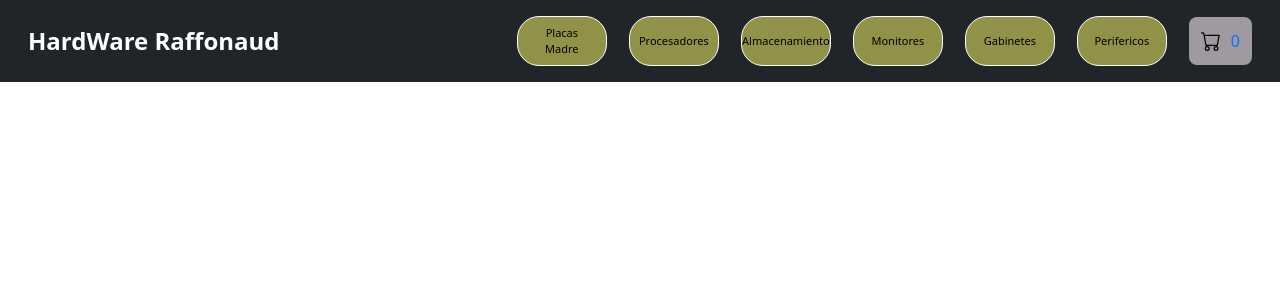
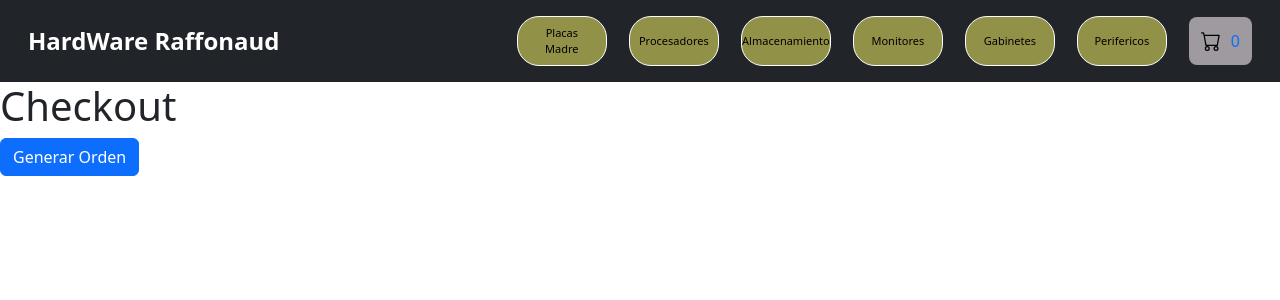
Before and after one commit to NicolasRaffonaudDev/Curso-React-NicolasRaffonaud-Comision-57790, a React (Vite) app in the folder Ecommerce/: page /checkout in a window 1280 px wide. Shown: the top 300 px of the page. Built offline with nearby package versions, Linux system fonts and the light colour scheme.

Commit message:
corrigiendo y aplicando ultimos detalles

```diff
--- a/Ecommerce/src/App.jsx
+++ b/Ecommerce/src/App.jsx
@@ -4,6 +4,8 @@ import ItemListContainer from "./components/ItemListContainer/ItemListContainer"
 import {BrowserRouter, Routes, Route} from 'react-router-dom'
 import ItemDetailContainer from "./components/ItemDetailContainer/ItemDetailContainer"
 import { CartProvider } from "./Context/CartContext"
+import Cart from "./components/Cart/Cart"
+import Checkout from "./components/Checkout/Checkout"
 //import Memorize from "./Memo/Memorize"
 
 function App() {
@@ -22,6 +24,12 @@ function App() {
             <Route path="/" element={<ItemListContainer greetings="Bienvenido a la Guarida del HardWare."/>} />
             <Route path="/category/:category" element={<ItemListContainer />} />
             <Route path="/detail/:id" element={<ItemDetailContainer />} />
+
+            <Route path="/cart" element={<Cart />}/>
+
+            <Route path="/checkout" element={<Checkout />}/>
+
+            <Route path="*" element={<h1>: (  404 Not found</h1>}/>
           </Routes>
         </CartProvider>
       </BrowserRouter>
--- /dev/null
+++ b/Ecommerce/src/components/Cart/Cart.jsx
@@ -0,0 +1,28 @@
+import { useCart } from "../../Hooks/useCart"
+import CartItem from "../CartItem/CartItem";
+import { Link } from "react-router-dom"
+
+const Cart = () => {
+    const {cart, getTotal, totalQuantity } = useCart();
+    const total = getTotal()
+
+    if(totalQuantity === 0){
+        return <h1>No hay items en el carrito</h1>
+    }
+  return (
+    <div>
+        {cart.map((item) =>(
+            <CartItem key={item.id} {...item}/>
+        ))}
+        <h3>Total: $ {total}</h3>
+        <div>
+            <button className="btn btn-primary">Limpiar Carrito</button>
+        </div>
+        <div>
+            <Link to="/checkout" className="btn btn-primary">Checkout</Link>
+        </div>
+    </div>
+  )
+}
+
+export default Cart
--- /dev/null
+++ b/Ecommerce/src/components/CartItem/CartItem.jsx
@@ -0,0 +1,19 @@
+
+
+const CartItem = ({name, quantity, price}) => {
+  return (
+    <article>
+        <header>
+            <h2>
+                {name}
+            </h2>
+        </header>
+        <section>
+            <p>Cantidad: {quantity}</p>
+            <p>Precio x unidad: ${price}</p>
+        </section>
+    </article>
+  )
+}
+
+export default CartItem
--- /dev/null
+++ b/Ecommerce/src/components/Checkout/Checkout.jsx
@@ -0,0 +1,90 @@
+import { useState } from "react"
+import { useCart } from "../../Hooks/useCart";
+import { addDoc, collection, documentId, getDocs, query, where, writeBatch } from "firebase/firestore";
+import { db } from "../../services/firebase";
+
+
+const Checkout = () => {
+    const [loading, setLoading] = useState(false);
+    const [orderCreated, setOrderCreated] = useState(false);
+
+    const {cart, totalQuantity, getTotal} = useCart()
+    const total = getTotal()
+    const createOrder = async () => {
+        setLoading(true)
+        try {
+            const objOrder = {
+                buyer: {
+                    firstName: "Nicolas",
+                    lastName: "Raffonaud",
+                    phone: "1126252321",
+                    addres: "Toay 5752"
+                },
+                items: cart,
+                totalQuantity,
+                total,
+                date: new Date()
+            }
+
+            const ids = cart.map((item) => item.id)
+
+            const productRef = collection(db, "products")
+
+            const productsAddedFromFirestore = await getDocs(
+                query(productRef, where(documentId(), "in", ids)))
+                const {docs} = productsAddedFromFirestore;
+
+                //const outOfStock = []
+
+                const batch = writeBatch(db)
+
+                docs.forEach(()=>{
+                    const dataDoc = doc.data()
+                    const stockDB = dataDoc.stock
+
+                    const productAddedToCart = cart.find((prod) => prod.id === doc.id)
+                    const productQuantity = productAddedToCart?.quantity
+
+                    if(stockDB >= productQuantity) {
+                        batch.update(doc.ref, {stock: stockDB - productQuantity})
+                    }else {
+                        outOfStock.push({id: doc.id, ...dataDoc})
+                    }
+                })
+
+                if(outOfStock.length === 0) {
+                    await batch.commit()
+
+                    const orderRef = collection(db, "orders")
+                    const orderAdded = await addDoc(orderRef, objOrder);
+
+                    setOrderCreated(true)
+                }else {}
+
+        }catch(error){
+            console.log("asd")
+        }finally{
+            setLoading(false)
+        }
+
+        if(loading){
+            return <h1>Se esta generando la ordern</h1>
+        }
+
+        if(orderCreated){
+            return <h1>La orden fue creada correctamente</h1>
+        }
+    }
+  return (
+    <>
+        <h1>
+            Checkout
+        </h1>
+        <button className="btn btn-primary" onClick={createOrder}>
+            Generar Orden
+        </button>
+    </>
+  )
+}
+
+export default Checkout
--- a/Ecommerce/src/context/CartContext.jsx
+++ b/Ecommerce/src/context/CartContext.jsx
@@ -26,9 +26,17 @@ export const CartProvider = ({children}) => {
         return accu;
     }
 
+    const getTotal = () => {
+        let accu = 0
+        cart.forEach((item) => {
+            accu += item.quantity * item.price
+        })
+        return accu
+    }
+
     const totalQuantity = getTotalQuantity()
 
-    const obj = { cart, isInCart, addItem, totalQuantity };
+    const obj = { cart, isInCart, addItem, totalQuantity, getTotal };
 
     return(
         <CartContext.Provider value={obj}>
```
